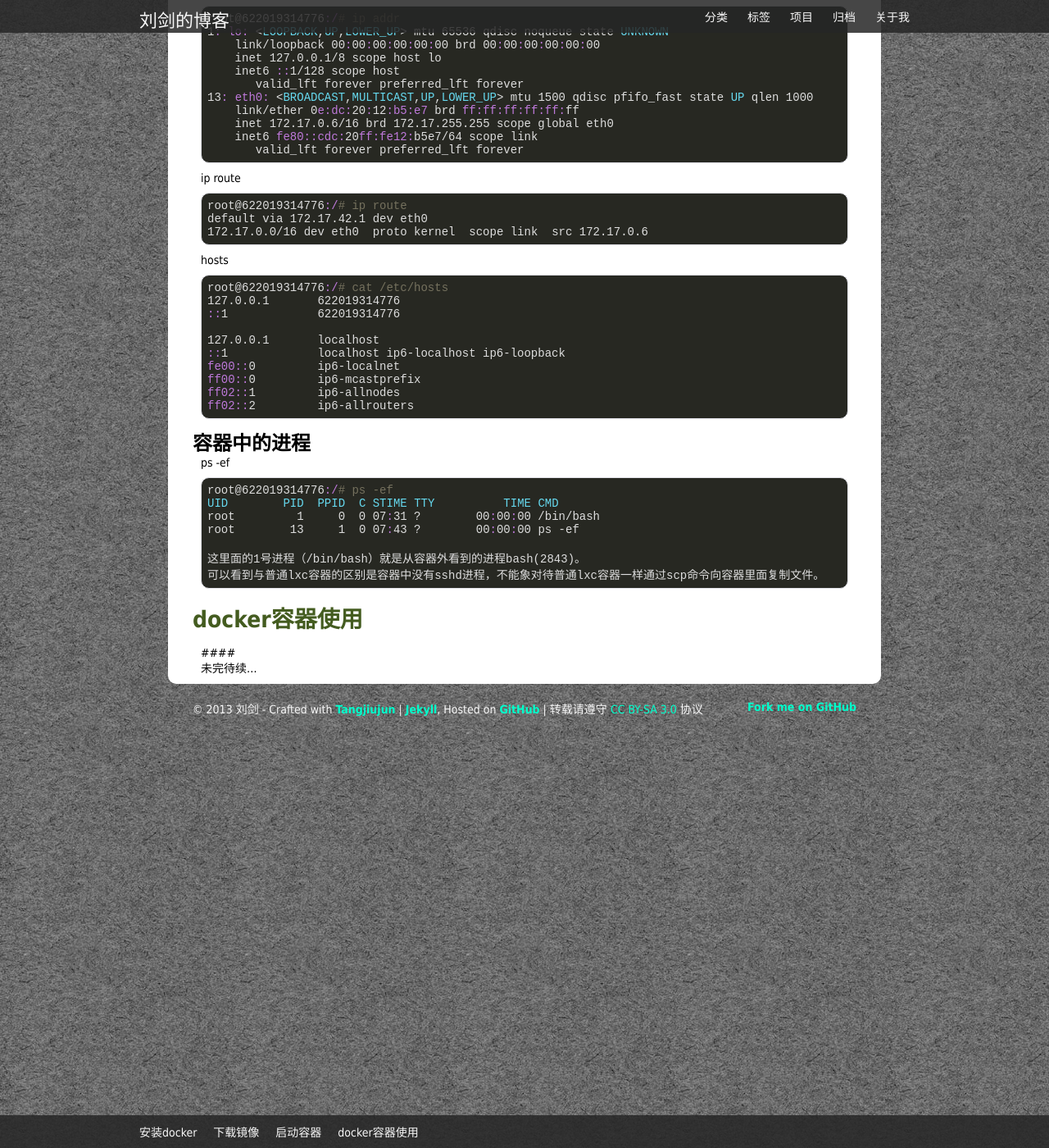
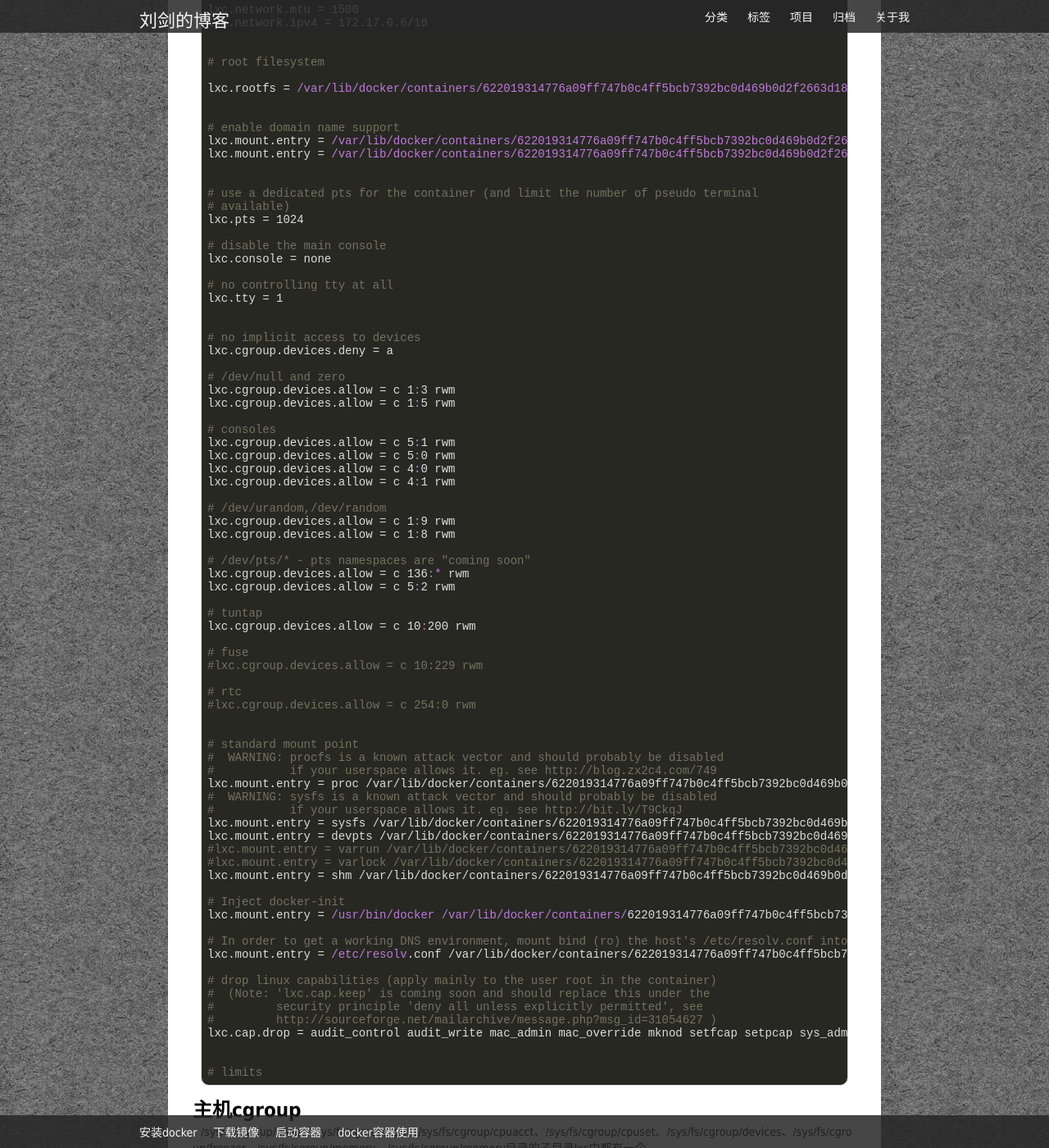
Before and after one commit to lsword/lsword.github.io, a Jekyll site: the page built from _posts/2013-10-29-docker使用笔记.md, in a window 1280 px wide and 1400 px high, scrolled down 3355 px. Shown: the whole window at 82% size. Built offline with Jekyll 4.4.1, drawn with Linux system fonts in a browser that asks for light colours; Markdown is read by kramdown in place of the engine named in the settings; comment, search, counter and statistics services are not loaded; some of the changed text lies outside the part shown.

Commit message:
fix docker doc

```diff
--- a/_posts/2013-10-29-docker使用笔记.md
+++ b/_posts/2013-10-29-docker使用笔记.md
@@ -171,6 +171,106 @@ ifconfig
 	可以看到是docker进程启动lxc-start进程。
 
 
+#### lxc容器配置文件
+
+docker通过配置文件来控制lxc创建容器。
+
+	# hostname
+
+	lxc.utsname = 622019314776
+
+	#lxc.aa_profile = unconfined
+
+
+	# network configuration
+	lxc.network.type = veth
+	lxc.network.flags = up
+	lxc.network.link = docker0
+	lxc.network.name = eth0
+	lxc.network.mtu = 1500
+	lxc.network.ipv4 = 172.17.0.6/16
+
+
+	# root filesystem
+
+	lxc.rootfs = /var/lib/docker/containers/622019314776a09ff747b0c4ff5bcb7392bc0d469b0d2f2663d180f297d252e5/rootfs
+
+
+	# enable domain name support
+	lxc.mount.entry = /var/lib/docker/containers/622019314776a09ff747b0c4ff5bcb7392bc0d469b0d2f2663d180f297d252e5/hostname /var/lib/docker/containers/622019314776a09ff747b0c4ff5bcb7392bc0d469b0d2f2663d180f297d252e5/rootfs/etc/hostname none bind,ro 0 0
+	lxc.mount.entry = /var/lib/docker/containers/622019314776a09ff747b0c4ff5bcb7392bc0d469b0d2f2663d180f297d252e5/hosts /var/lib/docker/containers/622019314776a09ff747b0c4ff5bcb7392bc0d469b0d2f2663d180f297d252e5/rootfs/etc/hosts none bind,ro 0 0
+
+
+	# use a dedicated pts for the container (and limit the number of pseudo terminal
+	# available)
+	lxc.pts = 1024
+
+	# disable the main console
+	lxc.console = none
+
+	# no controlling tty at all
+	lxc.tty = 1
+
+
+	# no implicit access to devices
+	lxc.cgroup.devices.deny = a
+
+	# /dev/null and zero
+	lxc.cgroup.devices.allow = c 1:3 rwm
+	lxc.cgroup.devices.allow = c 1:5 rwm
+
+	# consoles
+	lxc.cgroup.devices.allow = c 5:1 rwm
+	lxc.cgroup.devices.allow = c 5:0 rwm
+	lxc.cgroup.devices.allow = c 4:0 rwm
+	lxc.cgroup.devices.allow = c 4:1 rwm
+
+	# /dev/urandom,/dev/random
+	lxc.cgroup.devices.allow = c 1:9 rwm
+	lxc.cgroup.devices.allow = c 1:8 rwm
+
+	# /dev/pts/* - pts namespaces are "coming soon"
+	lxc.cgroup.devices.allow = c 136:* rwm
+	lxc.cgroup.devices.allow = c 5:2 rwm
+
+	# tuntap
+	lxc.cgroup.devices.allow = c 10:200 rwm
+
+	# fuse
+	#lxc.cgroup.devices.allow = c 10:229 rwm
+
+	# rtc
+	#lxc.cgroup.devices.allow = c 254:0 rwm
+
+
+	# standard mount point
+	#  WARNING: procfs is a known attack vector and should probably be disabled
+	#           if your userspace allows it. eg. see http://blog.zx2c4.com/749
+	lxc.mount.entry = proc /var/lib/docker/containers/622019314776a09ff747b0c4ff5bcb7392bc0d469b0d2f2663d180f297d252e5/rootfs/proc proc nosuid,nodev,noexec 0 0
+	#  WARNING: sysfs is a known attack vector and should probably be disabled
+	#           if your userspace allows it. eg. see http://bit.ly/T9CkqJ
+	lxc.mount.entry = sysfs /var/lib/docker/containers/622019314776a09ff747b0c4ff5bcb7392bc0d469b0d2f2663d180f297d252e5/rootfs/sys sysfs nosuid,nodev,noexec 0 0
+	lxc.mount.entry = devpts /var/lib/docker/containers/622019314776a09ff747b0c4ff5bcb7392bc0d469b0d2f2663d180f297d252e5/rootfs/dev/pts devpts newinstance,ptmxmode=0666,nosuid,noexec 0 0
+	#lxc.mount.entry = varrun /var/lib/docker/containers/622019314776a09ff747b0c4ff5bcb7392bc0d469b0d2f2663d180f297d252e5/rootfs/var/run tmpfs mode=755,size=4096k,nosuid,nodev,noexec 0 0
+	#lxc.mount.entry = varlock /var/lib/docker/containers/622019314776a09ff747b0c4ff5bcb7392bc0d469b0d2f2663d180f297d252e5/rootfs/var/lock tmpfs size=1024k,nosuid,nodev,noexec 0 0
+	lxc.mount.entry = shm /var/lib/docker/containers/622019314776a09ff747b0c4ff5bcb7392bc0d469b0d2f2663d180f297d252e5/rootfs/dev/shm tmpfs size=65536k,nosuid,nodev,noexec 0 0
+
+	# Inject docker-init
+	lxc.mount.entry = /usr/bin/docker /var/lib/docker/containers/622019314776a09ff747b0c4ff5bcb7392bc0d469b0d2f2663d180f297d252e5/rootfs/.dockerinit none bind,ro 0 0
+
+	# In order to get a working DNS environment, mount bind (ro) the host's /etc/resolv.conf into the container
+	lxc.mount.entry = /etc/resolv.conf /var/lib/docker/containers/622019314776a09ff747b0c4ff5bcb7392bc0d469b0d2f2663d180f297d252e5/rootfs/etc/resolv.conf none bind,ro 0 0
+
+	# drop linux capabilities (apply mainly to the user root in the container)
+	#  (Note: 'lxc.cap.keep' is coming soon and should replace this under the
+	#         security principle 'deny all unless explicitly permitted', see
+	#         http://sourceforge.net/mailarchive/message.php?msg_id=31054627 )
+	lxc.cap.drop = audit_control audit_write mac_admin mac_override mknod setfcap setpcap sys_admin sys_boot sys_module sys_nice sys_pacct sys_rawio sys_resource sys_time sys_tty_config
+
+
+	# limits
+
+
 #### 主机cgroup
 
 /sys/fs/cgroup/blkio、/sys/fs/cgroup/cpu、/sys/fs/cgroup/cpuacct、/sys/fs/cgroup/cpuset、/sys/fs/cgroup/devices、/sys/fs/cgroup/freezer、/sys/fs/cgroup/memory、/sys/fs/cgroup/memory目录的子目录lxc中都有一个622019314776a09ff747b0c4ff5bcb7392bc0d469b0d2f2663d180f297d252e5目录。
```
